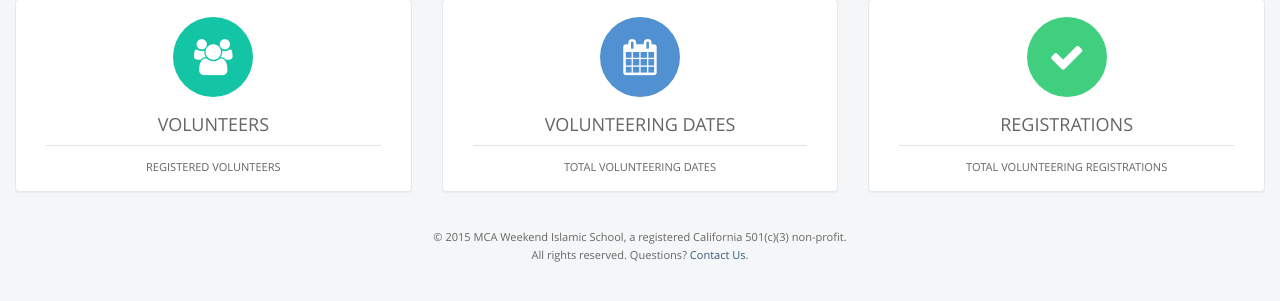
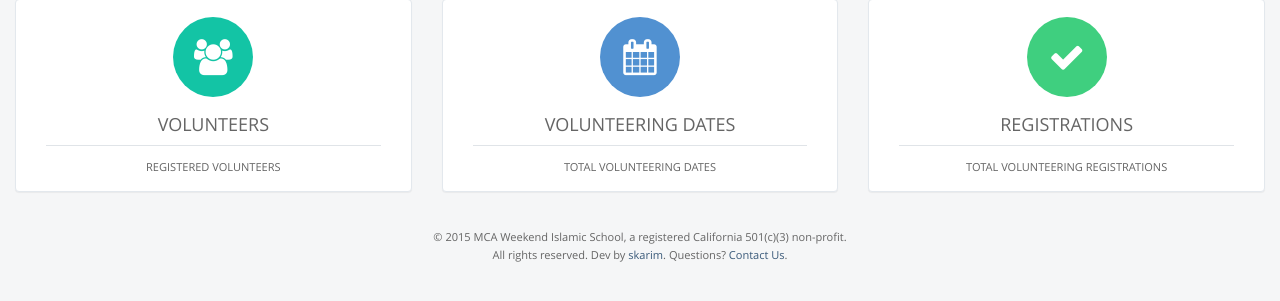
Before and after one commit to skarim/wis-application, a Django app: template templates/admin/dashboard.html in a window 1280 px wide. Shown: the part 123-424 px from the top of the page. Run offline with Django 3.2, Linux system fonts and the light colour scheme; the template is opened without the code that fills it, so the values that code supplies are empty; some libraries are stand-ins or nearby versions.

Commit message:
adding attribute in footer

```diff
--- a/templates/base.html
+++ b/templates/base.html
@@ -98,7 +98,7 @@
                 <p>
                     <small>
                         &copy; {% now 'Y' %} MCA Weekend Islamic School, a registered California 501(c)(3) non-profit.<br>
-                        All rights reserved. Questions? <a href="mailto:wis@mcabayarea.org">Contact Us</a>.
+                        All rights reserved. Dev by <a href="https://github.com/skarim/wis-application" target="_blank">skarim</a>. Questions? <a href="mailto:wis@mcabayarea.org">Contact Us</a>.
                     </small>
                 </p>
             </div>
```
